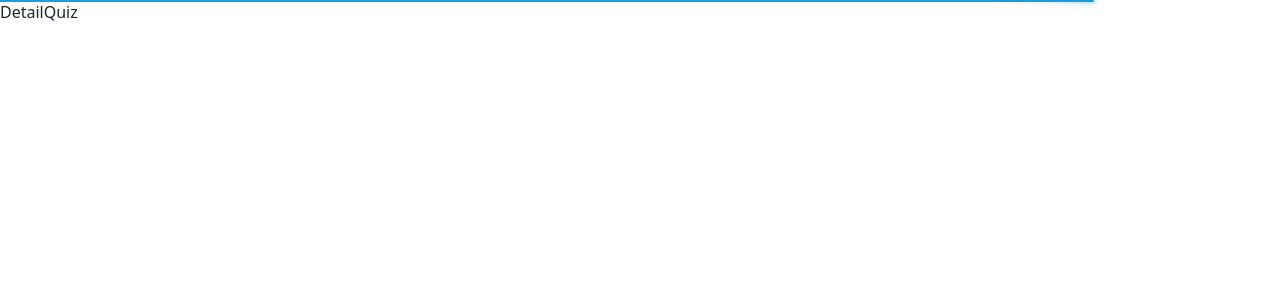
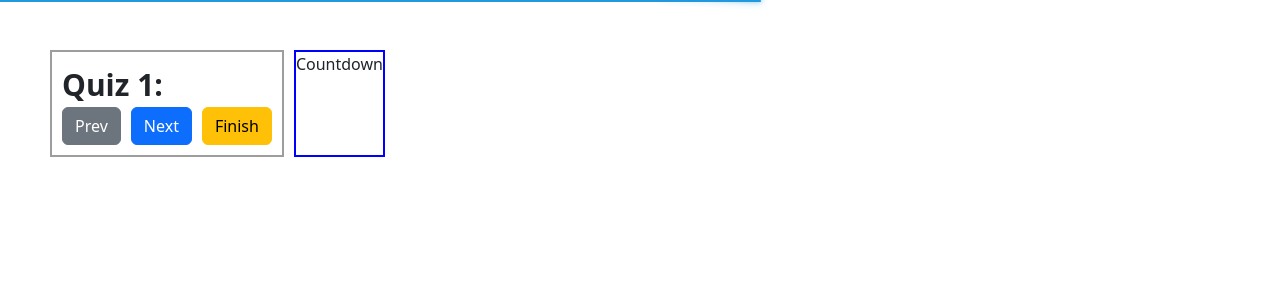
Before and after one commit to Jason-NamNguyen/project-1, a React (Create React App) app: page /quiz/1 in a window 1280 px wide. Shown: the top 300 px of the page. Built offline with nearby package versions, Linux system fonts and the light colour scheme; no server answers.

Commit message:
update 03.10.24

```diff
--- a/src/Components/Users/DetailQuiz.js
+++ b/src/Components/Users/DetailQuiz.js
@@ -1,11 +1,15 @@
-import { useEffect } from "react";
-import { useParams } from "react-router-dom";
+import { useEffect, useState } from "react";
+import { useLocation, useParams } from "react-router-dom";
 import { getDetailQuiz } from "../../Services/apiService";
+import './DetailQuiz.scss';
 import _ from "lodash";
+import Question from "./Question";
 const DetailQuiz = (props) => {
     const params = useParams();
+    const location = useLocation();
     const quizId = params.id;
-
+    const [dataQuiz, setDataQuiz] = useState([]);
+    const [index, setIndex] = useState(0);
     useEffect(() => {
         fetchDetailQuiz();
     }, [quizId])
@@ -28,6 +32,7 @@ const DetailQuiz = (props) => {
                             questionDescription = item.description;
                             image = item.image;
                         }
+                        item.answers.isSelected = false;
                         answers.push(item.answers);
                     })
 
@@ -36,14 +41,63 @@ const DetailQuiz = (props) => {
                 )
                 .value()
             console.log('Check Quiz: ', data)
+            setDataQuiz(data)
         }
+
+    }
+    const handleNext = () => {
+        if (dataQuiz && dataQuiz.length > index + 1)
+            setIndex(index + 1);
+    }
+    const handlePrev = () => {
+        if (index - 1 < 0) return;
+        setIndex(index - 1);
+    }
+    const handleFinish = () => {
+
+    }
+    const handleCheckBox = (quizId,questionId) => {
 
     }
 
     return (
         <div className="detail-quiz-container">
-            DetailQuiz
-        </div>
+            <div className="left-detail-quiz">
+                <div className="q-title">
+                    <div>
+                        Quiz {quizId}: {location?.state?.quizTitle}
+                    </div>
+                </div>
+                <div className="q-body">
+                    <Question
+                        index={index}
+                        data={dataQuiz[index]}
+                    />
+                </div>
+                <div className="q-footer">
+                    <button className="btn btn-secondary"
+                        onClick={() => handlePrev()}
+                    >
+                        Prev
+                    </button>
+                    <button className="btn btn-primary"
+                        onClick={() => handleNext()}
+                    >
+                        Next
+                    </button>
+                    <button className="btn btn-warning"
+                        onClick={() => handleFinish()}
+                    >
+                        Finish
+                    </button>
+                </div>
+
+            </div>
+            <div className="right-detail-quiz">
+                Countdown
+            </div>
+
+        </div >
     )
 }
 export default DetailQuiz;
--- /dev/null
+++ b/src/Components/Users/DetailQuiz.scss
@@ -0,0 +1,44 @@
+.detail-quiz-container {
+    display: flex;
+    gap: 10px;
+    padding: 50px;
+
+    .left-detail-quiz {
+        border: solid 2px rgb(157, 157, 157);
+        padding: 10px;
+
+        .q-title {
+            font-size: 30px;
+            font-weight: 600;
+
+        }
+    }
+
+    .q-body {
+        .q-content {
+            .question {
+                font-size: 20px;
+                font-weight: 500;
+            }
+        }
+
+        .q-image {
+            height: 200px;
+
+            img {
+                height: 200px;
+            }
+
+        }
+    }
+
+    .right-detail-quiz {
+        border: solid 2px blue;
+    }
+
+    .q-footer {
+        display: flex;
+        gap: 10px;
+        justify-content: center;
+    }
+}
--- a/src/Components/Users/ListQuiz.js
+++ b/src/Components/Users/ListQuiz.js
@@ -14,6 +14,7 @@ const ListQuiz = (props) => {
         if (res && res.EC === 0) {
             setArrayQuiz(res.DT)
         }
+        console.log(res.DT)
     }
     return (
         <div className="list-quiz-container container">
@@ -24,7 +25,9 @@ const ListQuiz = (props) => {
                         <div className="card-body">
                             <h5 className="card-title">Quiz {index + 1}</h5>
                             <p className="card-text">{quiz.description}</p>
-                            <button className="btn btn-primary" onClick={() => navigate(`/quiz/${quiz.id}`)}>Start Now</button>
+                            <button className="btn btn-primary" onClick={() => navigate(`/quiz/${quiz.id}`, { state: { quizTitle: quiz.description } })}>
+                                Start Now
+                            </button>
                         </div>
                     </div >
                 )
```
Also changed, not shown: src/Components/Users/Question.js (added, +51 -0 lines).
